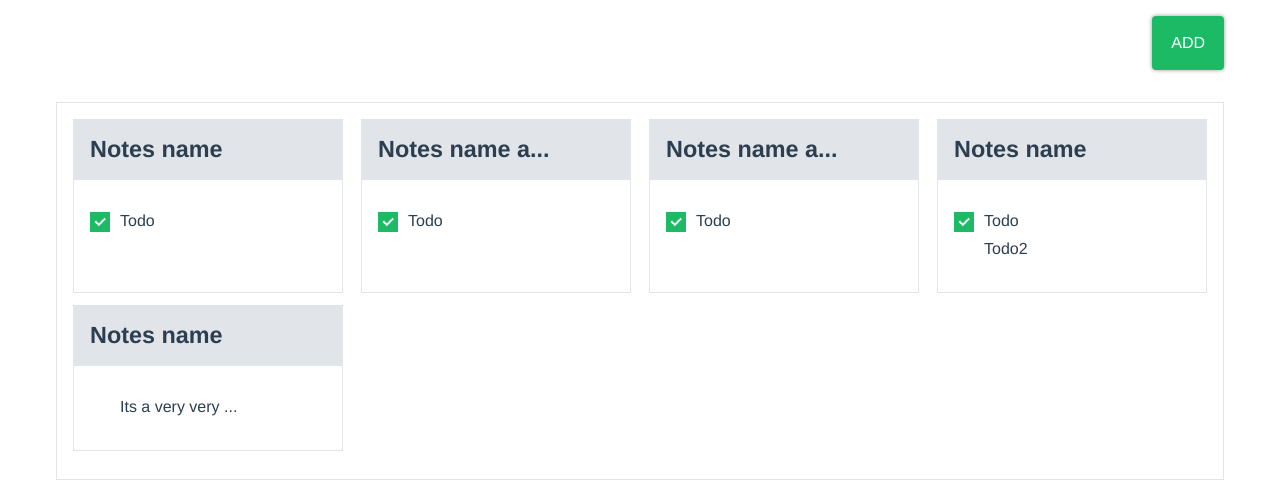
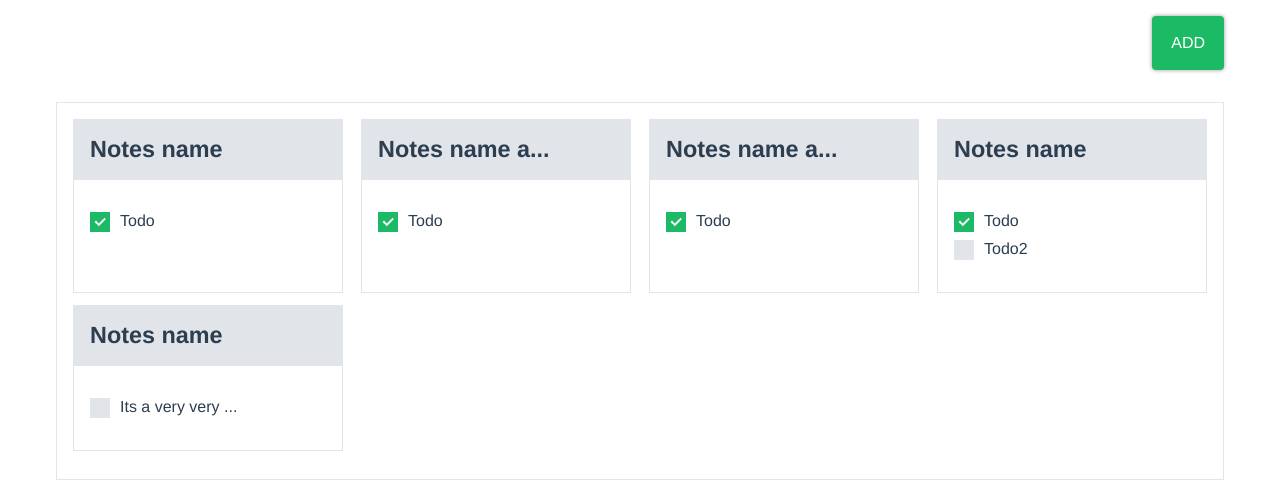
Before and after one commit to legusha/Todo-list, a Vue app: page / in a window 1280 px wide. Shown: the top 490 px of the page. Built offline with nearby package versions, Linux system fonts and the light colour scheme.

Commit message:
changed secondary extra color

```diff
--- a/src/assets/scss/components/checkbox.scss
+++ b/src/assets/scss/components/checkbox.scss
@@ -16,18 +16,18 @@
       vertical-align: text-top;
       width: 20px;
       height: 20px;
-      background: white;
+      background: $secondary;
     }
     &:focus + label:before {
       box-shadow: 0 0 0 3px rgba(0, 0, 0, 0.12);
     }
     &:disabled + label {
-      color: #b8b8b8;
+      color: $secondary-extra;
       cursor: auto;
     }
     &:disabled + label:before {
       box-shadow: none;
-      background: #ddd;
+      background: $secondary;
     }
     &:checked + label:after {
       content: '';
--- a/src/assets/scss/variables.scss
+++ b/src/assets/scss/variables.scss
@@ -13,7 +13,7 @@ $primary-action-extra: #47a7f5;
 $success-action: #12ac5c;
 $success-action-extra: #11c468;
 
-$secondary-extra: #ced4da;
+$secondary-extra: #b8b8b8;
 
 $card-width: 240px;
 $card-border: $secondary;
```
